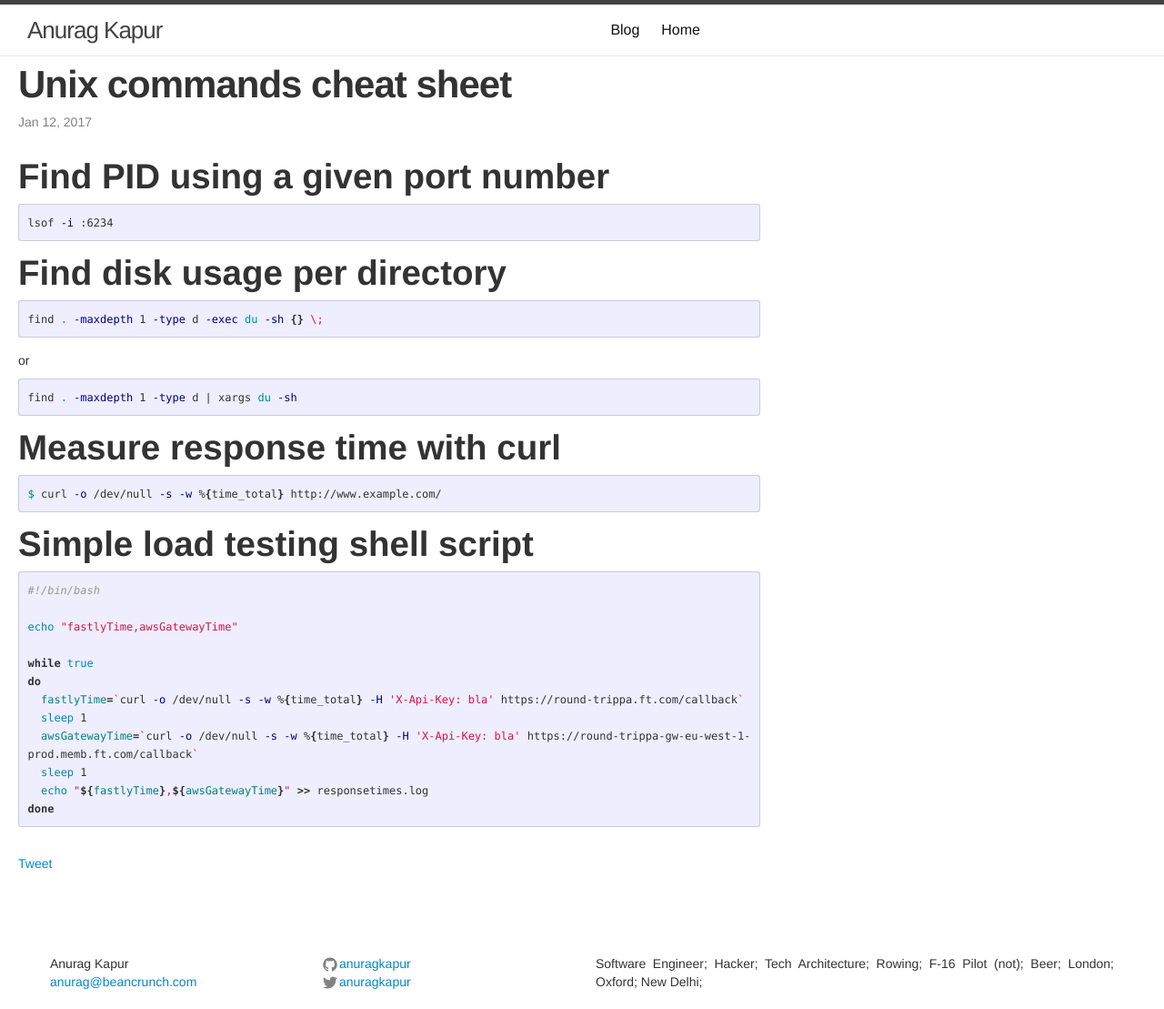
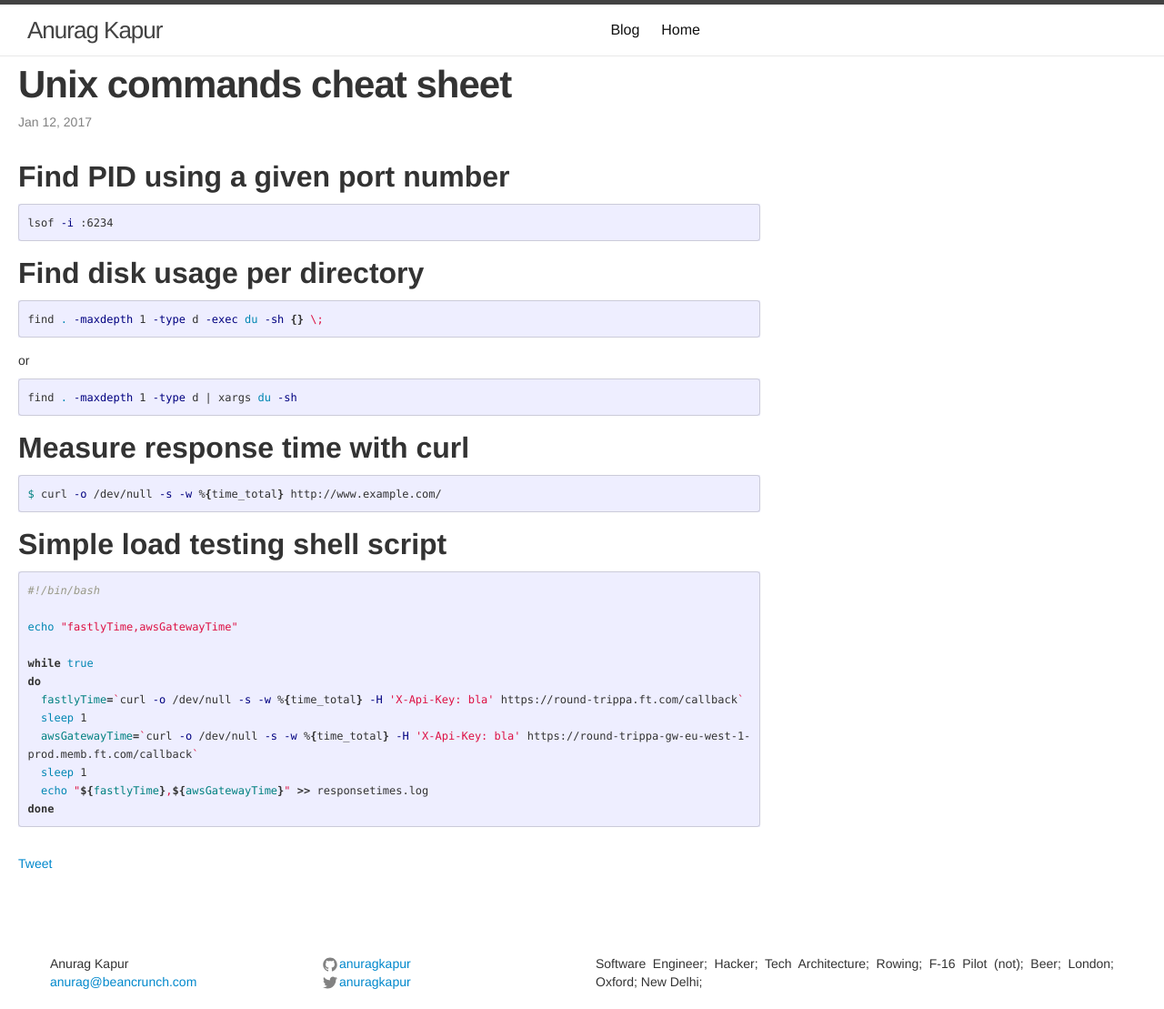
Before and after one commit to anuragkapur/anuragkapur.github.io, a Jekyll site: the page built from blog/cheat-sheets/_posts/2017-01-12-unix-commands.md, in a window 1280 px wide. Shown: the whole page at 91% size. Built offline with Jekyll 4.4.1, drawn with Linux system fonts in a browser that asks for light colours; comment, search, counter and statistics services are not loaded.

Commit message:
Change headers to h2

````diff
--- a/blog/cheat-sheets/_posts/2017-01-12-unix-commands.md
+++ b/blog/cheat-sheets/_posts/2017-01-12-unix-commands.md
@@ -6,12 +6,12 @@ date:   2017-01-12 10:37:00 +0000
 categories: cheat-sheets
 ---
 
-# Find PID using a given port number
+## Find PID using a given port number
 ```shell
 lsof -i :6234
 ```
 
-# Find disk usage per directory
+## Find disk usage per directory
 ```shell
 find . -maxdepth 1 -type d -exec du -sh {} \;
 ```
@@ -20,12 +20,12 @@ or
 find . -maxdepth 1 -type d | xargs du -sh
 ```
 
-# Measure response time with curl
+## Measure response time with curl
 ```shell
 $ curl -o /dev/null -s -w %{time_total} http://www.example.com/
 ```
 
-# Simple load testing shell script
+## Simple load testing shell script
 ```shell
 #!/bin/bash
 
````
